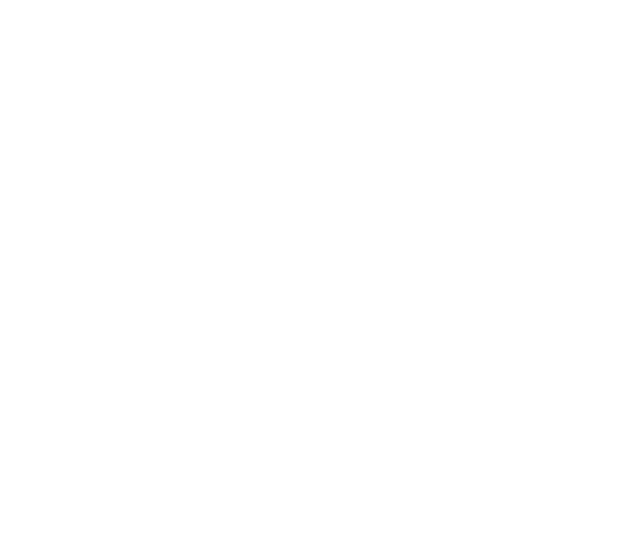
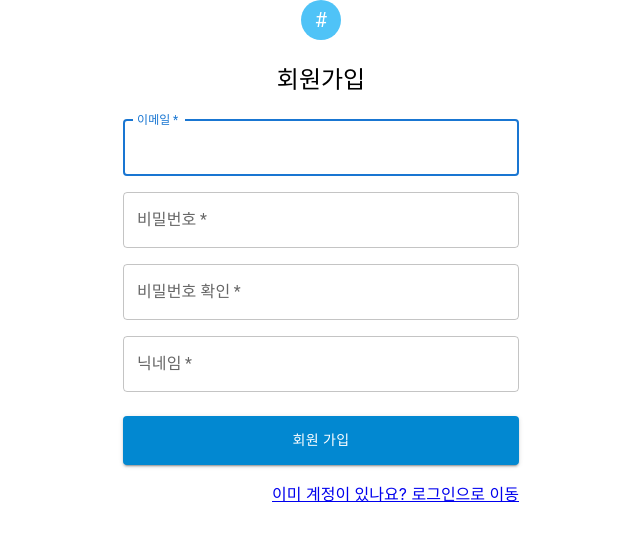
Before and after one commit to pji0219/git-test-4, a React (Create React App) app: page /signup in a window 1280 px wide. Before the commit this address had no page. Shown: the top 540 px of the page, without its empty margins (319-959 px from the left). Built offline with nearby package versions, Linux system fonts and the light colour scheme.

Commit message:
signup 페이지 추가

```diff
--- a/src/App.js
+++ b/src/App.js
@@ -3,6 +3,7 @@
 import Item from './pages/Item';
 import Join from './pages/Join';
 import Login from './pages/Login';
+import Signup1 from './pages/Signup1';
 
 function App() {
   return (
@@ -11,6 +12,7 @@
       <Route path="/item" element={<Item />} />
       <Route path="/join" element={<Join />} />
       <Route path="/login" element={<Login />} />
+      <Route path="/signup" element={<Signup1 />} />
     </Routes>
   );
 }
--- /dev/null
+++ b/src/pages/Signup1.jsx
@@ -0,0 +1,77 @@
+import { Avatar, Grid, TextField, Typography, Button } from '@mui/material';
+import LoadingButton from '@mui/lab/LoadingButton';
+import { Box, Container } from '@mui/system';
+import React from 'react';
+import { Link } from 'react-router-dom';
+import Header from '../components/Header';
+import Footer from '../components/Footer';
+import { lightBlue } from '@mui/material/colors';
+
+export default function Signup1() {
+  return (
+    <Container component="main" maxWidth="xs">
+      <Box
+        sx={{
+          display: 'flex',
+          flexDirection: 'column',
+          height: '60vh',
+          alignItems: 'center',
+          justifyContent: 'center',
+        }}
+      >
+        <Avatar sx={{ m: 3, bgcolor: lightBlue[300] }}>#</Avatar>
+        <Typography component="h1" variant="h5">
+          회원가입
+        </Typography>
+        <Box component="form" noValidate sx={{ mt: 3 }}>
+          <Grid container spacing={2}>
+            <Grid item xs={12}>
+              <TextField
+                name="email"
+                required
+                fullWidth
+                label="이메일"
+                autoFocus
+                autoComplete="off"
+              />
+            </Grid>
+            <Grid item xs={12}>
+              <TextField
+                name="password"
+                required
+                fullWidth
+                label="비밀번호"
+                type="password"
+              />
+            </Grid>
+            <Grid item xs={12}>
+              <TextField
+                name="validatePassword"
+                required
+                fullWidth
+                label="비밀번호 확인"
+                type="password"
+              />
+            </Grid>
+            <Grid item xs={12}>
+              <TextField name="닉네임" required fullWidth label="닉네임" />
+            </Grid>
+          </Grid>
+          <LoadingButton
+            type="submit"
+            fullWidth
+            variant="contained"
+            sx={{ mt: 3, mb: 2, bgcolor: lightBlue[700], height: '3.5em' }}
+          >
+            회원 가입
+          </LoadingButton>
+          <Grid container justifyContent="flex-end">
+            <Grid item>
+              <Link to="/login">이미 계정이 있나요? 로그인으로 이동</Link>
+            </Grid>
+          </Grid>
+        </Box>
+      </Box>
+    </Container>
+  );
+}
```
Also changed, not shown: 1 other file (tests, documents, lock files or other folders).
